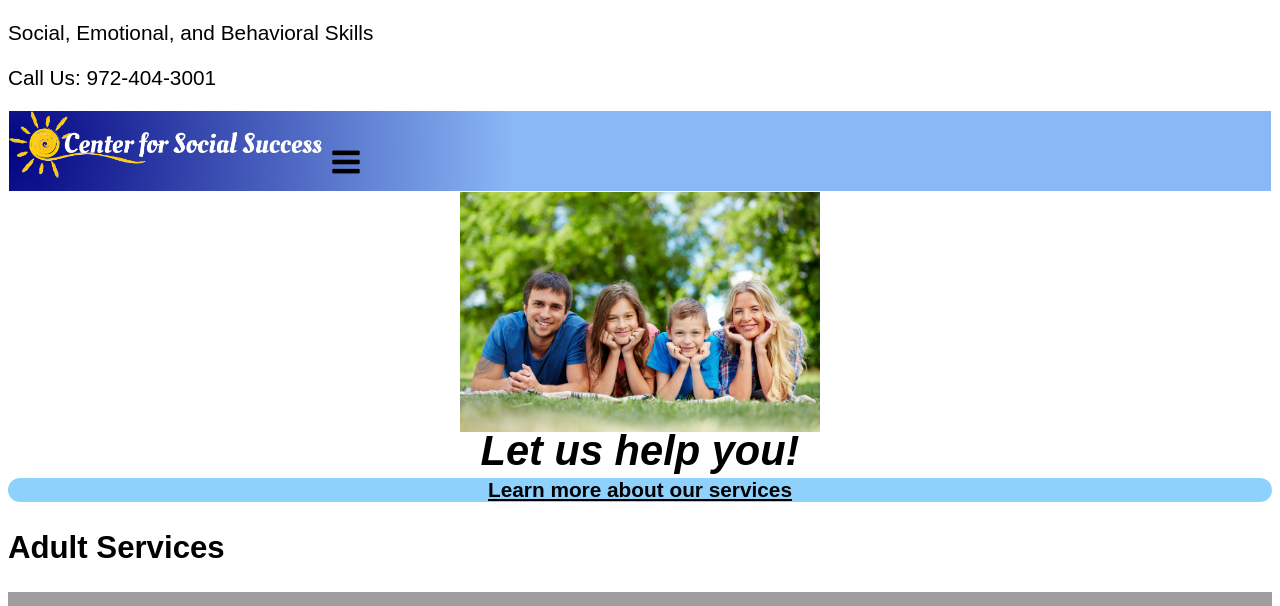
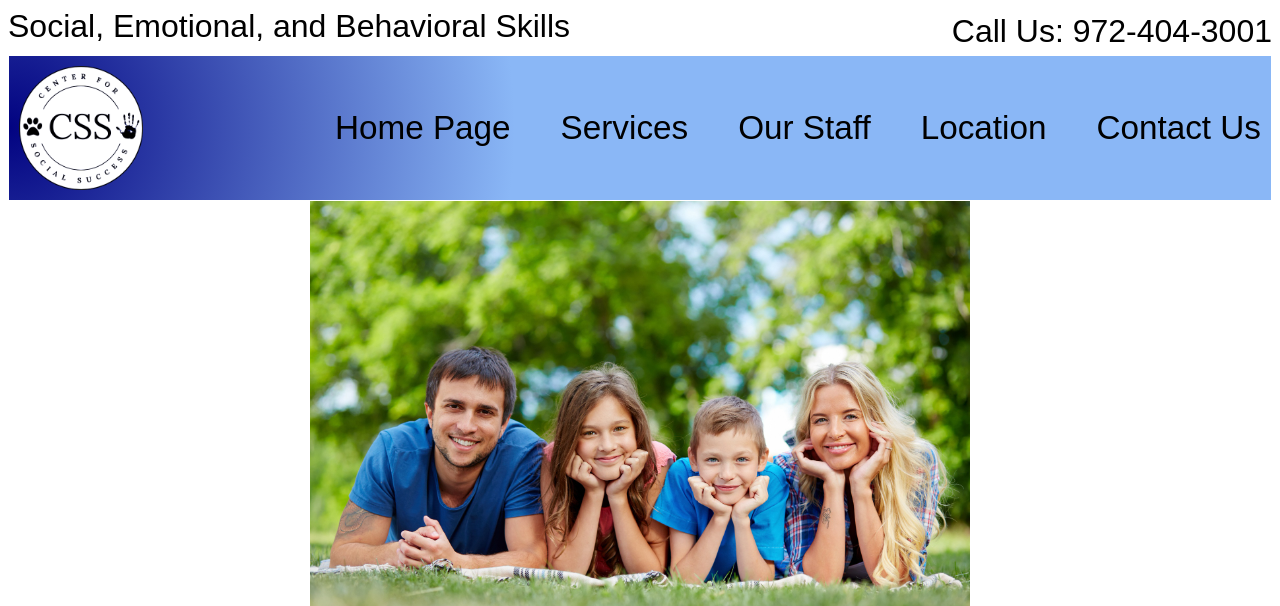
Before and after one commit to boonewh/css-website, a CodeIgniter app: page /database/ in a window 1280 px wide. Shown: the top 606 px of the page. Run offline with CodeIgniter, Linux system fonts and the light colour scheme; grey boxes are pictures that could not be loaded.

Commit message:
mobile styling finished, tablet styling done

```diff
--- a/application/views/templates/footer.php
+++ b/application/views/templates/footer.php
@@ -1,11 +1,15 @@
 		<footer>
-			<div>
+			<div class="title">
 				<h3>12880 Hillcrest Rd, Ste 105, Dallas, Tx 75230</h3>
 				<h3>972-404-3001</h3>
 			</div>
 			<div class="title">
 				<h4>Call today so we can help you achieve more success in all your social relationships.</h4>
 			</div>
+			<div class="advert">
+				<p>2023 All Rights Reserved, Center for Social Success</p>
+				<p>Website by WB Total Web Design</p>
+			</div>
 		</footer>
 	</body>
 </html>
--- a/application/views/templates/header.php
+++ b/application/views/templates/header.php
@@ -5,8 +5,8 @@
 		<meta name="viewport" content="width=device-width, initial-scale=1.0">
 		<meta name="description" content="Center for Social Success"/>
 		<link rel="preconnect" href="https://fonts.googleapis.com">
-                <link rel="preconnect" href="https://fonts.gstatic.com" crossorigin>
-                <link href="https://fonts.googleapis.com/css2?family=Oleo+Script&display=swap" rel="stylesheet">
+		<link rel="preconnect" href="https://fonts.gstatic.com" crossorigin>
+		<link href="https://fonts.googleapis.com/css2?family=Oleo+Script&display=swap" rel="stylesheet">
 		<title><? echo $title; ?></title> <!--Center for Social Success || Dallas, Tx.-->
 		<link rel="stylesheet" href="assets/css/main.css">
 		<link rel="icon" href="assets/images/favicon.png" type="image/png">
@@ -16,12 +16,12 @@
 		<header>
 			<div id="toptop">
 				<p id="topOne">Social, Emotional, and Behavioral Skills</p>
-				<p id="topTow">Call Us: 972-404-3001</p>
+				<p id="topTwo">Call Us: 972-404-3001</p>
 			</div>
 
 			<nav class="navFirst">
-				<img id="mainLogo" src="assets/images/css-logo4.png" alt="Logo">
 				<a href="#" id="navicon"><img src="assets/images/navicon.png" alt=""></a>
+				<img id="mainLogo" src="assets/images/csslogo-white.png" alt="Logo">
 				<ul>
 					<li><a href="index.html">Home Page</a></li>
 					<li><a href="html/services.html">Services</a></li>
--- a/assets/css/main.css
+++ b/assets/css/main.css
@@ -37,7 +37,9 @@ html {
 }
 
 #mainLogo {
-    width: 100%;
+    width: 40%;
+    margin: 2% 0 0 25%;
+    padding: 0;
 }
 
 /* Navigation Styles */
@@ -89,7 +91,7 @@ h2 {
 
 .parallax1 {
     background-image: url(../images/happy-family.jpg);
-    min-height: 30vh;
+    min-height: 40vh;
     background-attachment: fixed;
     background-repeat: no-repeat;
     background-size: contain;
@@ -99,7 +101,7 @@ h2 {
 
 .parallax2 {
     background-image: url(../images/css-staff-23.jpg);
-    min-height: 25vh;
+    min-height: 35vh;
     background-attachment: fixed;
     background-repeat: no-repeat;
     background-size: contain;
@@ -119,12 +121,118 @@ footer {
     background-color: var(--background);
 }
 
+.advert {
+    color: white;
+    font-size: .7em;
+    background-color: rgb(2,3,129);
+}
+
 @media screen and (min-width: 700px) {
+
+    html {
+        font-size: 2em;
+    }
+
+    #topOne {
+        margin: 0;
+        padding: 0;
+    }
+
+    #topTwo {
+        margin: 5px 0;
+        padding: 0;
+    }
+
+    /* Header Styles */
+
     #mainLogo {
-        width: 25%;
+        width: 35%;
+        margin: 0;
+    }
+
+    /* Body Styles */
+    .parallax2 {
+        min-height: 45vh;
+    }
+
+    /* Footer Styles */
+    footer {
+        padding-top: 10px;
+    }
+
+    .title {
+        display: flex;
+        justify-content: space-between;
+        margin: 2% 2%;
+    }
+
+    .advert {
+        display: flex;
+        justify-content: space-between;
+        padding: 0 2%;
     }
 }
 
 @media screen and (min-width: 1000px) {
 
+    /* Header Styles */
+    #mainLogo {
+        width: 10%;
+    }
+
+    /* Navigation Styles */
+
+    #toptop {
+        display: flex;
+        justify-content: space-between;
+    }
+
+    a#navicon {
+        display: none;
+    }
+
+    nav {
+        display: flex;
+        justify-content: space-between;
+        align-items: center;
+        padding: 10px;
+    }
+
+    .navFirst {
+        display: flex;
+        justify-content: space-between;
+        align-items: center;
+        width: 100%;
+    }
+
+    .navFirst ul {
+        list-style-type: none;
+        display: flex;
+        margin: 0;
+        padding: 0;
+    }
+
+    .navFirst ul li {
+        margin-left: 50px;
+        font-size: .80em;
+    }
+
+    .navFirst ul li a {
+        text-decoration: none;
+        color: black;
+    }
+
+    a#navicon:hover+ul, nav ul:hover {
+        display: flex;
+    }
+
+    .navFirst li a:active, .navFirst li a:hover {
+        display: flex;
+        color: black;
+    }
+
+    /* Body Styles */
+    .parallax1 {
+        min-height: 55vh;
+    }
 }
```
Also changed, not shown: assets/images/css-logo4.png (deleted), assets/images/csslogo-white.png (added).
